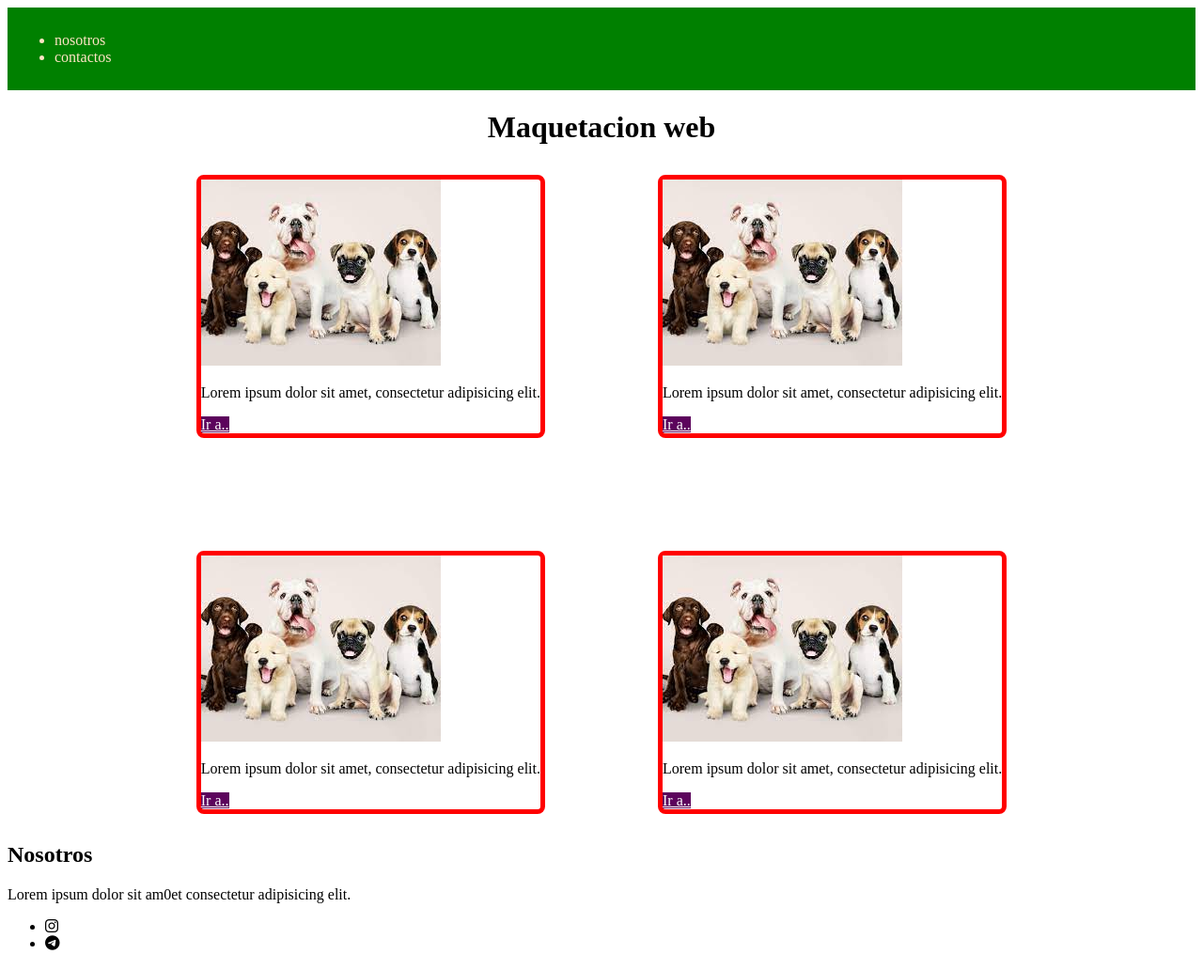
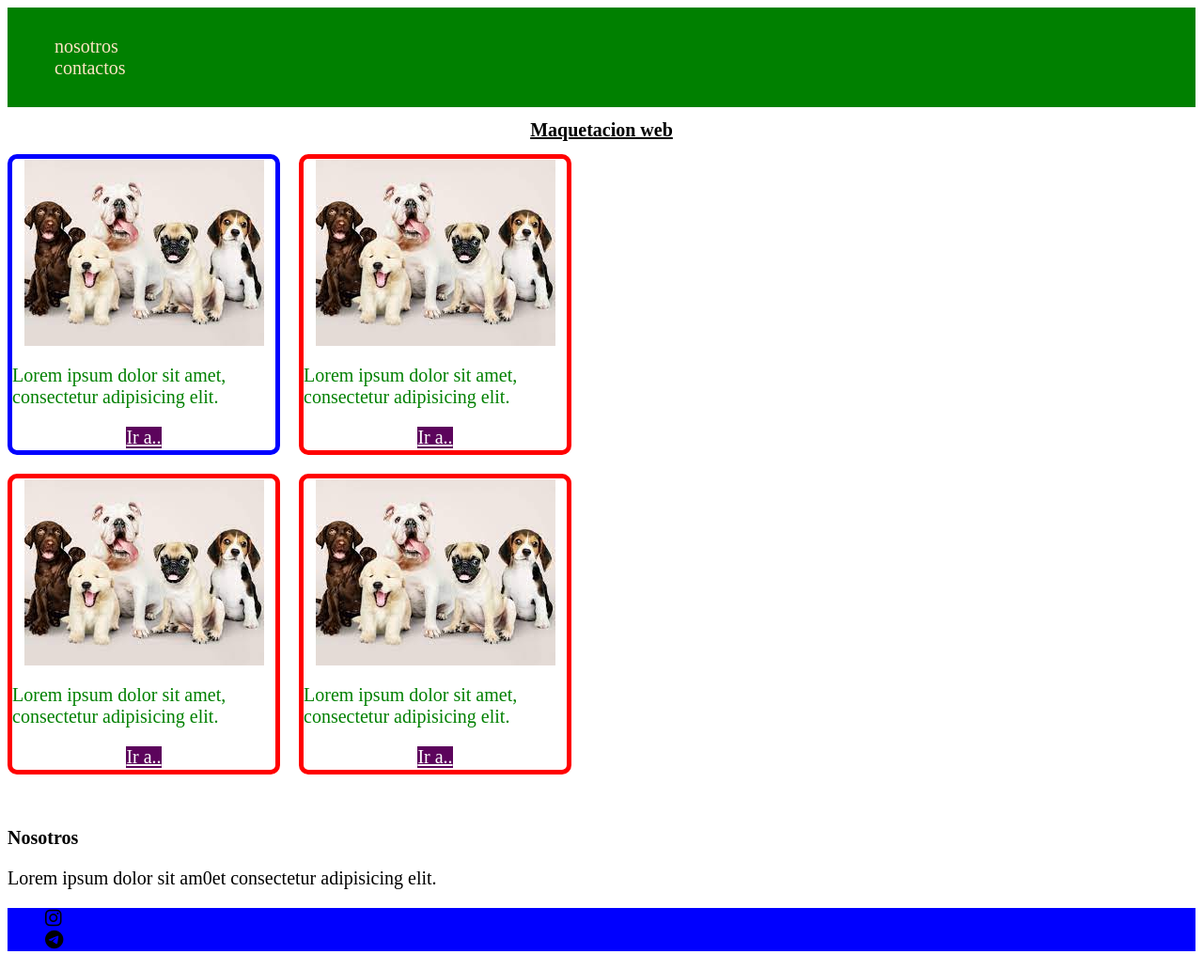
Before and after one commit to RubenHernandez2022/PWI-Sept-22, a plain HTML site: page clase5/index.html in a window 1280 px wide. Shown: the whole page at 94% size. Drawn offline with Linux system fonts and the light colour scheme.

Commit message:
actualiz

```diff
--- a/clase5/flexbox.css
+++ b/clase5/flexbox.css
@@ -1,5 +1,5 @@
 *{
-    font-size=20px;
+    font-size: 20px;
     font-weight: 1200px;
 }
 
@@ -9,6 +9,7 @@
     display:grid;
     grid-template-columns:repeat(3,1fr);
     grid-template-rows: repeat(2,250px);
+    grid-template-areas: "elemento1 elemento2 .""elemento3 elemento4 .";
     align-items: center;
     grid-gap:20px;
 
@@ -49,13 +50,18 @@
 }
 .elemento1{
     background-color: yellow;
-    grid-column:1/3;
+    /*grid-column:1/3;
+    grid-row: 1/3;*/
+    grid-area: elemento1;
 
 }
-.elemento2{margin:0px,20px;
-    }
+.elemento2{grid-area: elemento2;
+}
+
 .elemento3{
     background-color: blue;
-     align-items:center ;
-    margin 10px;}
-.elemento4{}
+    grid-area: elemento3;
+
+}
+.elemento4{grid-area: elemento4;
+}
--- a/clase5/index.html
+++ b/clase5/index.html
@@ -10,7 +10,7 @@
 </head>
 <body>
     <nav>
-       <ul>
+        <ul>
          <li>nosotros</li>
          <li>contactos</li>
        </ul>
@@ -19,22 +19,22 @@
     <h1>Maquetacion web</h1>
 
     <main class="principal">
-        <div class="tarjeta">
+        <div class="tarjeta1 alinear">
             <img src="./IMAGENES/perritos.jpg" alt="perro">
             <p>Lorem ipsum dolor sit amet, consectetur adipisicing elit.</p>
             <a class="boton-tarjeta" href="">Ir a..</a>
         </div>
-        <div class="tarjeta">
+        <div class="tarjeta2 alinear">
             <img src="./IMAGENES/perritos.jpg" alt="perro">
             <p>Lorem ipsum dolor sit amet, consectetur adipisicing elit.</p>
             <a class="boton-tarjeta" href="">Ir a..</a>
         </div>
-        <div class="tarjeta">
+        <div class="tarjeta3 alinear">
             <img src="./IMAGENES/perritos.jpg" alt="perro">
             <p>Lorem ipsum dolor sit amet, consectetur adipisicing elit.</p>
             <a class="boton-tarjeta" href="">Ir a..</a>
         </div>
-        <div class="tarjeta">
+        <div class="tarjeta4 alinear">
             <img src="./IMAGENES/perritos.jpg" alt="perro">
             <p>Lorem ipsum dolor sit amet, consectetur adipisicing elit.</p>
             <a class="boton-tarjeta" href="">Ir a..</a>
@@ -45,12 +45,12 @@
             <p>Lorem ipsum dolor sit am0et consectetur adipisicing elit.</p>
         </section>
 
-        <footer>
-        <ul>
+        <footer class="instagram" style="list-style: none;">
+            <ul>
             <li><i class="fa-brands fa-instagram"></i></li>
             <li><i class="fa-brands fa-telegram"></i></li>
-        </ul>
-    </footer>
+            </ul>
+        </footer>
 
 
 </body>
--- a/clase5/style.css
+++ b/clase5/style.css
@@ -1,34 +1,80 @@
+*{
+    font-size: 20px;
+    font-weight: 600px;
 
-nav{background-color: green;
+}
+
+nav{list-style: none;
+    background-color: green;
     padding:10px;
-    color: bisque;}
-    h1{
+    color: bisque;
+    }
+ul{list-style: none}
+h1{
         text-align: center;
+        text-decoration: underline;
     }
-.tarjeta{
+.principal{
+    width: 600px;
+    height: 700px;
+    grid-gap:20px;
+
+        display:grid;
+        grid-template-columns:repeat(2,1fr);
+        grid-template-rows: repeat(2,320px);
+        grid-template-areas: "tarjeta1 tarjeta2""tarjeta3 tarjeta4";
+        /*flex-direction: row;/*fila=row o columna*/
+        /*justify-content: center;
+        align-items: flex-start;
+        gap:100px;
+        flex-wrap: wrap;*/
+
+}
+.alinear{
+
+    display:flex;
+    flex-direction:column;
+    justify-content:center;
+    align-items: center;
+    color: green;
+}
+
+.tarjeta1{
 
     /*display: flex;
     flex-direction: column;
     justify-content: center;
     align-items: center;*/
-    margin: 10px;
-    border:5px solid red;
-
-    border-radius: 0.5em;
+    /*margin: 10px;*/
 
 
+    border:5px solid blue;
+    border-radius: 0.5em;
+    grid-area: tarjeta1;
 }
-.principal{
-    display:flex;
-    flex-direction: row;/*fila=row o columna*/
-    justify-content: center;
-    align-items: flex-start;
-    gap:100px;
-    flex-wrap: wrap;
 
-    }
+.tarjeta2{border:5px solid red;
+          border-radius: 0.5em;
+          grid-area: tarjeta2;
+
+}
+.tarjeta3{border:5px solid red;
+         border-radius: 0.5em;
+        grid-area: tarjeta3;
+
+}
+.tarjeta4{
+    border:5px solid red;
+    border-radius: 0.5em;
+    grid-area: tarjeta4;
+
+}
+
 .boton-tarjeta{
 
     background-color:rgb(92, 4, 92);
     color:white;
     }
+.instagram{
+    background-color: blue;
+}
```
